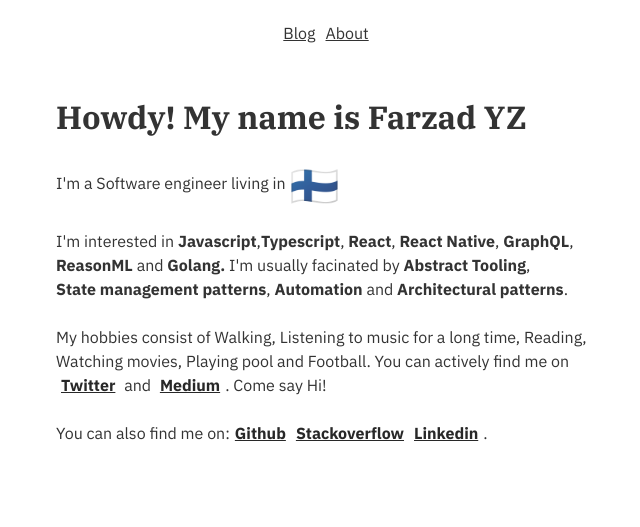
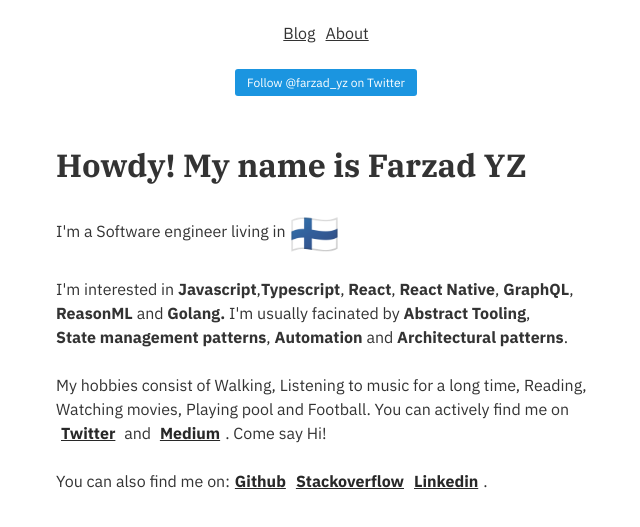
Before and after one commit to farskid/farzadyz.com, a Gatsby site: page / in a window 1280 px wide. Shown: the part 193-720 px from the top of the page, without its empty margins (314-954 px from the left). Built offline with nearby package versions, Linux system fonts and the light colour scheme; Gatsby itself is replaced by a stand-in of ours; some packages are replaced by stand-ins of ours.

Commit message:
add follow on twitter button

```diff
--- a/gatsby-config.js
+++ b/gatsby-config.js
@@ -5,6 +5,7 @@ module.exports = {
     description: `I'm a Software engineer living in Finland.I'm interested in Javascript,Typescript,React,React Native,GraphQL,ReasonML and,Golang. I'm usually facinated by Abstract Tooling,State management patterns,Automation and,Architectural patterns.`,
     siteUrl: process.env.SITE_URL || "http://localhost:8000",
     social: {
+      twitterHandle: "@farzad_yz",
       twitter: `https://twitter.com/farzad_yz`,
       github: `https://github.com/farskid`,
       linkedin: `https://www.linkedin.com/in/farzadyz`,
--- a/src/components/Layout.js
+++ b/src/components/Layout.js
@@ -2,8 +2,10 @@ import React from "react";
 import { Link } from "gatsby";
 import Image from "gatsby-image";
 import "./layout.css";
+import { StaticQuery, graphql } from "gatsby";
 
 import { rhythm, scale } from "../utils/typography";
+import { OutboundLink } from "gatsby-plugin-google-analytics";
 
 class Layout extends React.Component {
   render() {
@@ -19,19 +21,17 @@ class Layout extends React.Component {
     const rootPath = `${__PATH_PREFIX__}/`;
 
     const createHeader = () => (
-      <React.Fragment>
+      <StaticQuery
+        query={detailsQuery}
+        render={data => (
           <header style={{ textAlign: "center", marginBottom: rhythm(2) }}>
             <Image
               fixed={avatar.childImageSharp.fixed}
               alt={author}
-            style={{
-              marginBottom: 0,
-              minWidth: 100,
-              borderRadius: `50%`
-            }}
+              style={{ marginBottom: 0, minWidth: 100, borderRadius: `50%` }}
             />
             <h1>{author}</h1>
-          <nav>
+            <nav style={{ marginBottom: rhythm(1) }}>
               <ul
                 style={{
                   listStyle: "none",
@@ -51,8 +51,23 @@ class Layout extends React.Component {
                 </li>
               </ul>
             </nav>
+            <OutboundLink
+              style={{
+                backgroundColor: "#1b95e0",
+                color: "#fff",
+                padding: "6px 12px",
+                borderRadius: 3,
+                textDecoration: "none",
+                fontSize: rhythm(1 / 2)
+              }}
+              target="_blank"
+              href="https://twitter.com/intent/follow?original_referer=http%3A%2F%2Flocalhost%3A8000%2F&amp;amplref_src=twsrc%5Etfw&amp;screen_name=farzad_yz&amp;tw_p=followbutton"
+            >
+              Follow {data.site.siteMetadata.social.twitterHandle} on Twitter
+            </OutboundLink>
           </header>
-      </React.Fragment>
+        )}
+      />
     );
 
     return (
@@ -72,3 +87,15 @@ class Layout extends React.Component {
 }
 
 export default Layout;
+
+const detailsQuery = graphql`
+  query LayoutQuery {
+    site {
+      siteMetadata {
+        social {
+          twitterHandle
+        }
+      }
+    }
+  }
+`;
```
Lines whose indentation alone changed are shown as unchanged.
